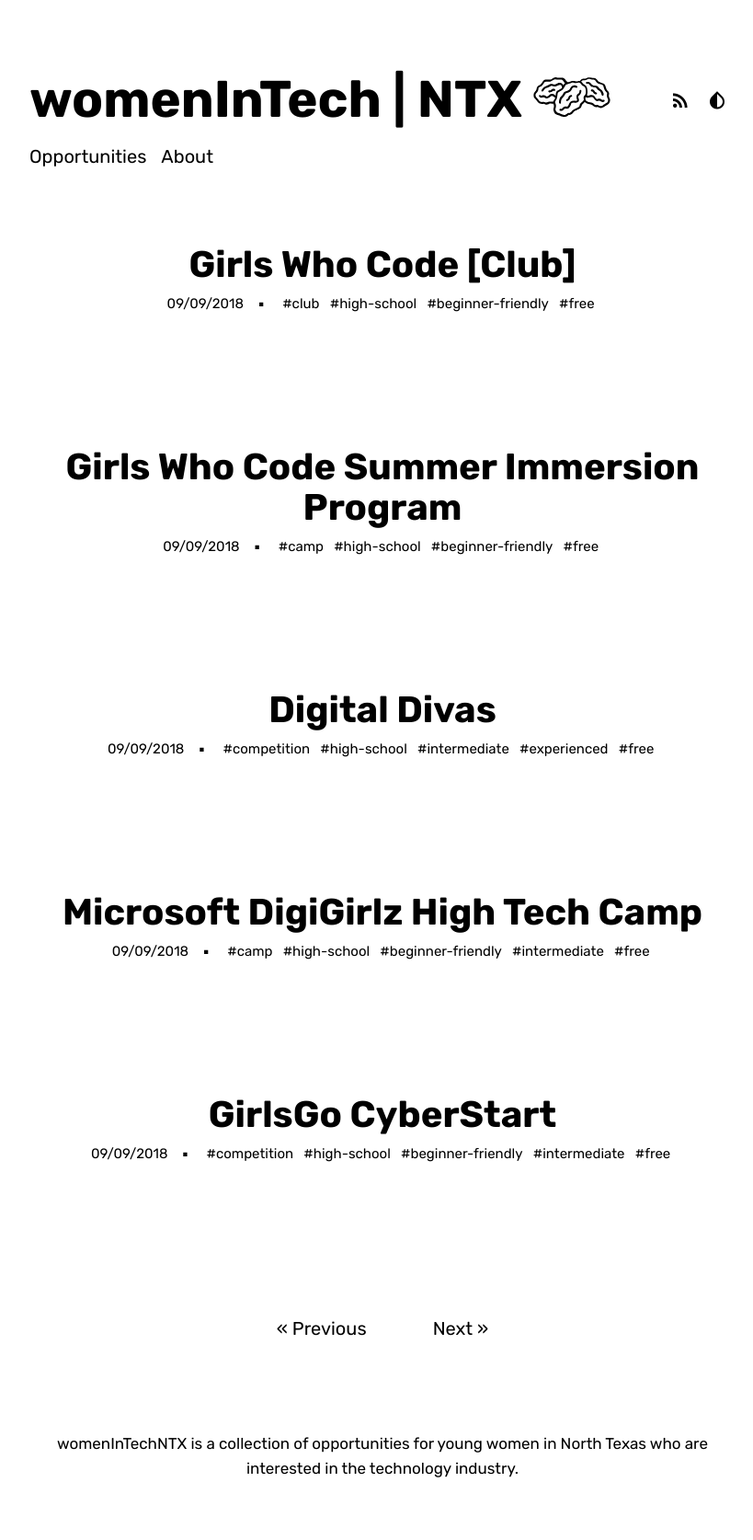
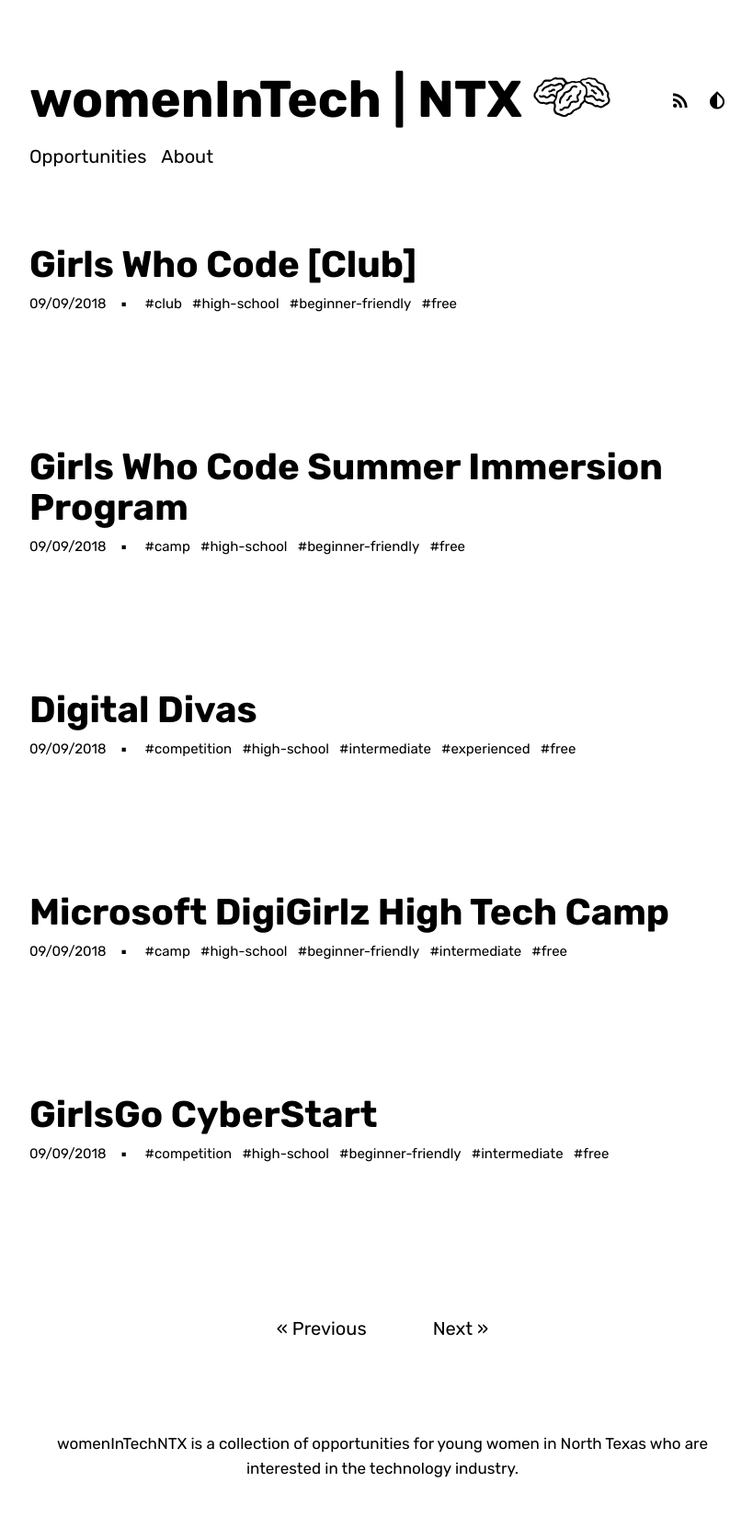
Before and after one commit to lizgw/womenInTechNTX, a Jekyll site: the page built from index.html, in a window 1280 px wide. Shown: the whole page at 92% size, without its empty margins (224-1043 px from the left). Built offline with Jekyll 4.4.1, drawn with Linux system fonts in a browser that asks for light colours; some web fonts are replaced; the list of posts is cut into pages by our own code.

Commit message:
Theme tweaks (alignment and colors)

```diff
--- a/_sass/_titles.scss
+++ b/_sass/_titles.scss
@@ -68,7 +68,7 @@
 //-------------------------------
 .post-title-container-nohero {
     margin-bottom: 4rem;
-    text-align: center;
+    text-align: left;
 
     h1 {
     margin: 0;
--- a/assets/js/theme.js
+++ b/assets/js/theme.js
@@ -12,7 +12,7 @@ const LightTheme = {
   '--bg-color': '#eee',
   '--text-color': '#484848',
   '--text-color-light': '#828282',
-  '--link-color': '#000',
+  '--link-color': '#003530',
   '--metadata-color': '#999',
   '--post-title': '#313131',
   '--code-bg-color': '#fff',
@@ -28,7 +28,7 @@ const NightTheme = {
   '--bg-color': '#1c1c1c',
   '--text-color': '#c4c4c4',
   '--text-color-light': '#777',
-  '--link-color': '#f1f1f1',
+  '--link-color': '#75d1c7',
   '--metadata-color': '#666',
   '--post-title': '#fff',
   '--code-bg-color': '#252525',
```
